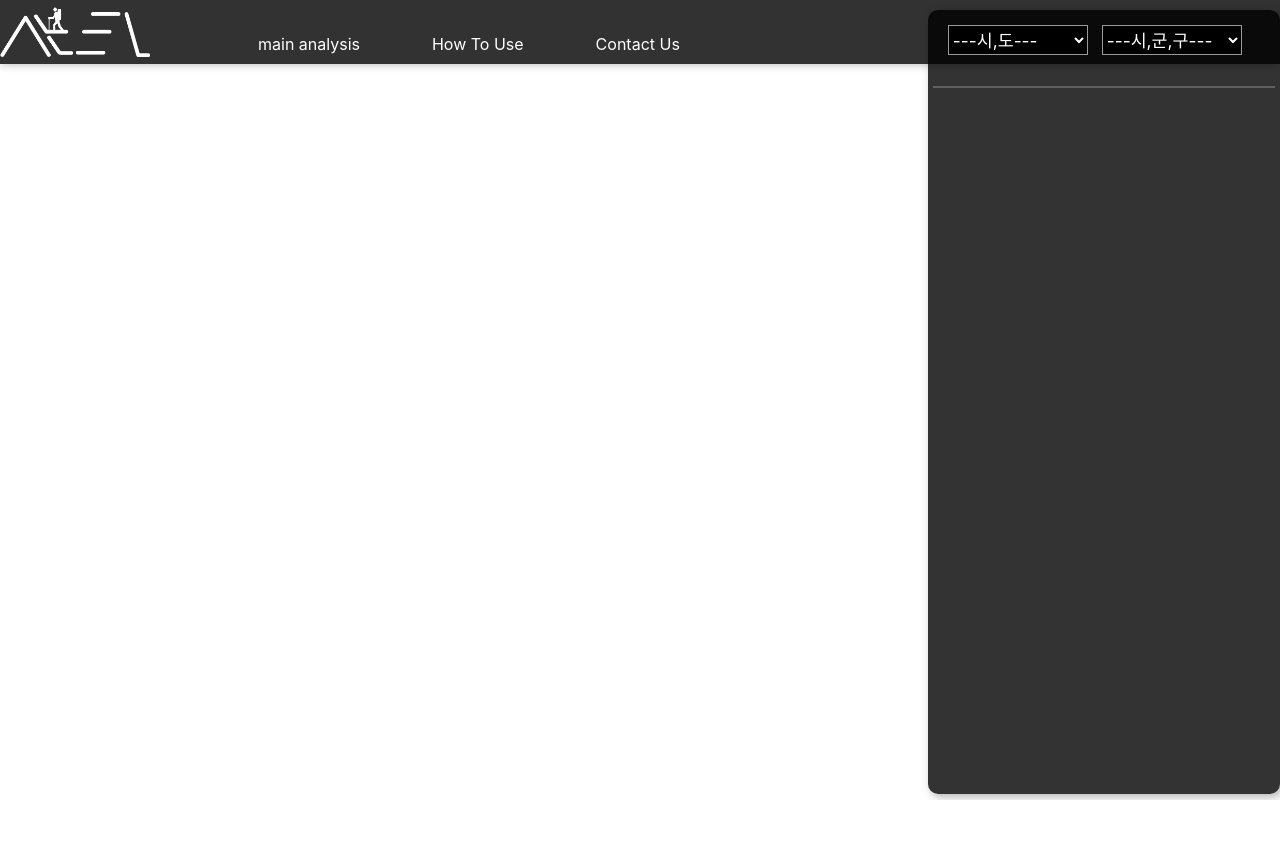
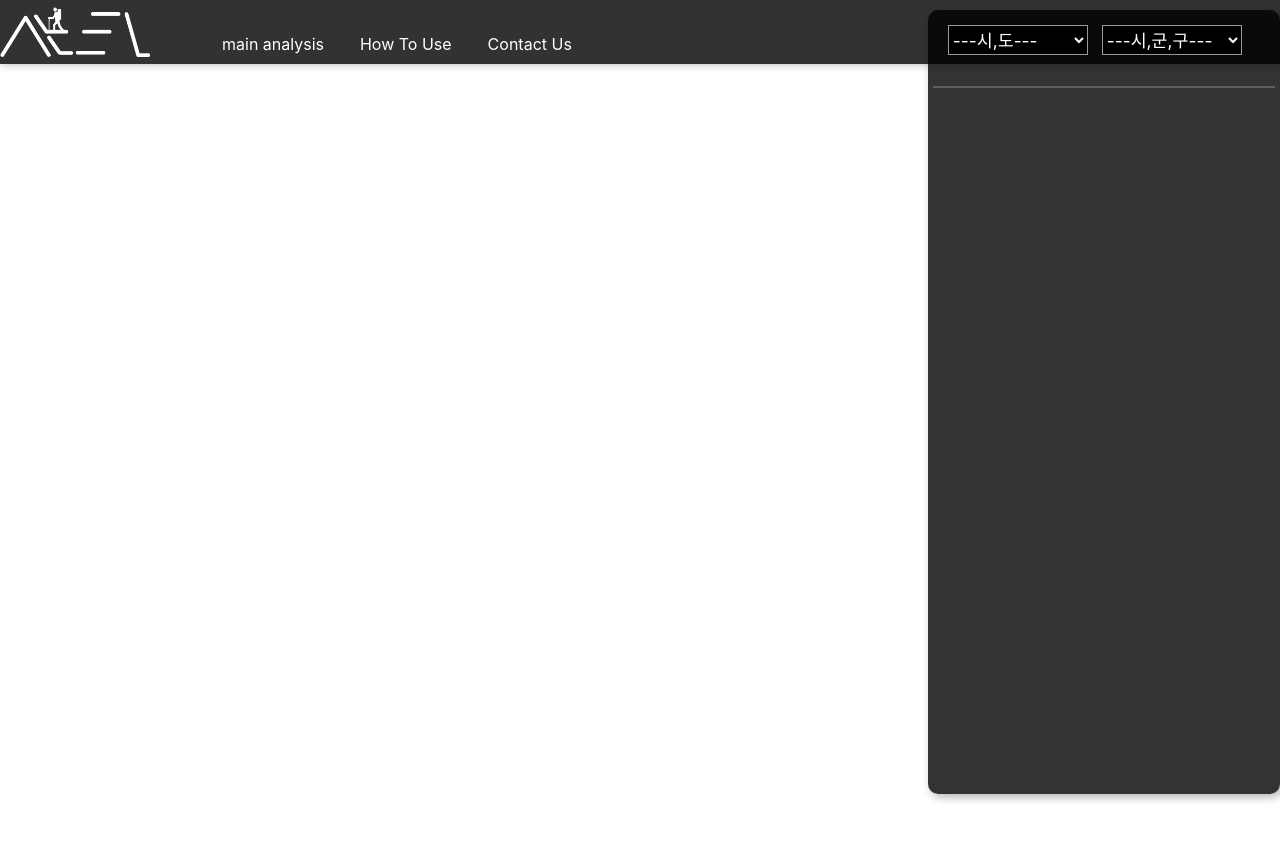
Before and after one commit to koreabigdata/Project, a Flask app: page / in a window 1280 px wide. Before the commit the page ends 800 px from the top, so only its background shows below. Run offline with Flask 3, Linux system fonts and the light colour scheme; parts of the project's set-up code (start-up, migrations or seed data) failed here and were passed over; some libraries are stand-ins or nearby versions.

Commit message:
css update

```diff
--- a/Project/static/css/style.css
+++ b/Project/static/css/style.css
@@ -10,10 +10,13 @@
    margin-left:3em;
     margin-top: 1.5em;
 }
+.navbar ul li{
+    padding-left: 0;
+    margin-left: 0;
+}
 .navbar li a{
+    padding-left: 0;
     color: white!important;
-   margin-left: 1em ;
-    border-left: black 1px;
 }
 
 .vertical-nav {
--- a/Project/static/javascripts/map1.js
+++ b/Project/static/javascripts/map1.js
@@ -1,4 +1,7 @@
-
+function myFunc(vars) {
+    console.log(vars);
+    return vars
+}
 var selectedOverlay = null;
 var weatherinfo = [];
 function weather_func(lat, lon,mountain){
@@ -61,9 +64,10 @@ function weather_func(lat, lon,mountain){
                 var snow = data.list[result].snow;
                 var dew = (data.list[result].main.temp - 273.15) - (100 - data.list[result].main.humidity) / 5;
                 var main = data.list[result].weather[0].main;
+                var icon = data.list[result].weather[0].icon;
+                var weather_1 = {temp, rain,  speed, humidity, dew, snow};
+                var weather_2 ={temp, rain,  speed, humidity, dew, snow, main, icon};
 
-                var weather_1 = {temp, rain,  speed, humidity, dew, snow};
-                var weather_2 ={temp, rain,  speed, humidity, dew, snow, main };
                 //weather_array[k] = weather_1;
                 //weather_array.splice(k,0,weather_1);
                 weather_array.push(weather_1);
@@ -351,18 +355,18 @@ function displayOverlay(marker, place_name, sub_place=null,index) {
     // console.log(index);
     // console.log(weatherinfo[index-1]);
 var content = '<style>\n' +
-    '.wrap {position: absolute;left: 0;bottom: 30px;width: 288px;height: 132px;margin-left: -144px;text-align: left;overflow: hidden;font-size: 12px;font-family: \'Malgun Gothic\', dotum, \'돋움\', sans-serif;line-height: 1.5;}\n' +
+    '.wrap {position: absolute;border-radius:20px;left: 0;bottom: 30px;width: 288px;height: 180px;margin-left: -144px;text-align: left;overflow: hidden;font-size: 12px;font-family: \'Malgun Gothic\', dotum, \'돋움\', sans-serif;line-height: 1.5;}\n' +
     '.wrap * {padding: 0;margin: 0;}\n'+
-    '.wrap .info_overlay {width: 286px;height: 120px;border-radius: 5px;border-bottom: 2px solid #ccc;border-right: 1px solid #ccc;overflow: hidden;background: #fff;}\n' +
+    '.wrap .info_overlay {border-radius:10;width: 286px;height: 200px;border-radius: 5px;border-bottom: 2px solid #ccc;border-right: 1px solid #ccc;overflow: visible!important;background: #fff;}\n' +
     '.wrap .info_overlay:nth-child(1) {border: 0;box-shadow: 0px 1px 2px #888;}\n' +
-    '.info_overlay .title {padding: 5px 0 0 10px;height: 30px;background: #eee;border-bottom: 1px solid #ddd;font-size: 16px;font-weight: bold;}\n' +
+    '.info_overlay .title {text-align:center;padding: 5px 0 0 10px;height: 30px;background: #323232;color: white;border-bottom: 1px solid #ddd;font-size: 16px;font-weight: bold;}\n' +
     '.info_overlay .close {position: absolute;top: 10px;right: 10px;color: #888;width: 17px;height: 17px;background: url("/static/overlay_close.png");}\n'+
     '.info_overlay .close:hover {cursor: pointer;}\n'+
-    '.info_overlay .body {position: relative;overflow: hidden;}\n'+
-    '.info_overlay .desc {position: relative;margin: 13px 0 0 90px;height: 75px;}\n'+
-    '.desc .ellipsis {overflow: hidden;text-overflow: ellipsis;white-space: nowrap;}\n'+
-    '.desc .jibun {font-size: 11px;color: #888;margin-top: -2px;}\n'+
-    '.info_overlay .img {position: absolute;top: 6px;left: 5px;width: 73px;height: 71px;border: 1px solid #ddd;color: #888;overflow: hidden;}\n'+
+    '.info_overlay .body {position: relative;font-size: 1.2em;text-align: center;}\n'+
+    '.info_overlay .desc {position: relative;margin: 30px 0 0 90px;height: 75px;}\n'+
+    '.desc .ellipsis {overflow: hidden;text-overflow: ellipsis;white-space: nowrap; margin-top: 0.2em;}\n'+
+    '.desc .jibun {font-size: 11px;font-weight:100px;color: #888;margin-top: -2px;}\n'+
+    '.info_overlay .img {margin-left: 2em;r;position: absolute;top: 6px;left: 5px;width: 73px;height: 71px;border: 1px solid #ddd;color: #888;overflow: hidden;}\n'+
     '.info_overlay:after {content: \'\';position: absolute;margin-left: -12px;left: 50%;bottom: 0;width: 22px;height: 12px;background: url("/static/vertex_white.png");}\n'+
     '.info_overlay .link {color: #5085BB;}\n' +
     '</style>' +
@@ -373,13 +377,13 @@ var content = '<style>\n' +
             '        </div>' +
             '        <div class="body">' +
             '            <div class="img">' +
-            '                <img src=  width="73" height="70">' +
+            '               <img src="/static/weather/'+ weatherinfo[index].icon + '.png" width="73" height="70">' +
             '           </div>' +
             '            <div class="desc">' +
             // '                <div class="ellipsis" id="sub">'+sub_place +'</div>' +
-            '                <div class="ellipsis" id="sub">'+"온도 : " +weatherinfo[index].temp.toFixed(1) +'</div>' +
-                            '<div class="ellipsis" id="sub">'+"습도 : " + weatherinfo[index].humidity +'</div>' +
-                            '<div class="ellipsis" id="sub">'+"강수량 : "+weatherinfo[index].rain +'</div>' +
+            '                <div class="ellipsis" id="sub">'+"온도 : " +weatherinfo[index].temp.toFixed(1) +"℃"+'</div>' +
+                            '<div class="ellipsis" id="sub">'+"습도 : " + weatherinfo[index].humidity +"%"+'</div>' +
+                            '<div class="ellipsis" id="sub">'+"강수량 : "+weatherinfo[index].rain +"mm"+'</div>' +
                             '<div class="ellipsis" id="sub">'+"날씨 : "+weatherinfo[index].main +'</div>' +
     // '                        <div class="ellipsis" id="sub">'+sub_place +'</div>' +
             '            </div>' +
--- a/Project/templates/base.html
+++ b/Project/templates/base.html
@@ -109,7 +109,7 @@ select::-ms-expand {
 
     <div class = "container-fluid">
 {#        <div id="map" style="width:100%;height:100%;position:relative;overflow:hidden;"></div>#}
-        <div id="map" style='height:90vh;'> </div>
+        <div id="map" style='height:100vh;'> </div>
 {#        <img src="/static/menu.png" style="width:70px;height:250px;position: relative; top: 40%;left:1%;z-index:10;">#}
         <div id = "menu_wrap" class="vertical-nav">
             <div class="row" id="region_select">
@@ -135,16 +135,25 @@ select::-ms-expand {
                         <option value="43">  충청북도  </option>
                     </select>
                 </div>
+
                 <div class="col">
                     <select name="selTwo" id="selTwo" onchange="showsigungu(this)">
                         <option style="color: white" value="default">---시,군,구---</option>
                     </select>
                 </div>
+
+                <script type="text/javascript">
+                    function test_func(data) {
+                        console.log(data);
+                    }
+                    test_func({{ data|safe }})
+                </script>
             </div>
             <br>
             <hr>
             <div id="name"><ul id="name_ul"></ul>
             <div id="pagination"></div></div>
+
 {#           page#}
 
         </div>
```
Also changed, not shown: Project/static/weather/01n.png (added), Project/static/weather/02n.png (added), Project/static/weather/03n.png (added), Project/static/weather/04n.png (added), Project/static/weather/09n.png (added), Project/static/weather/10n.png (added), Project/static/weather/11n.png (added), Project/static/weather/13n.png (added), Project/static/weather/50n.png (added), 2 other files.
